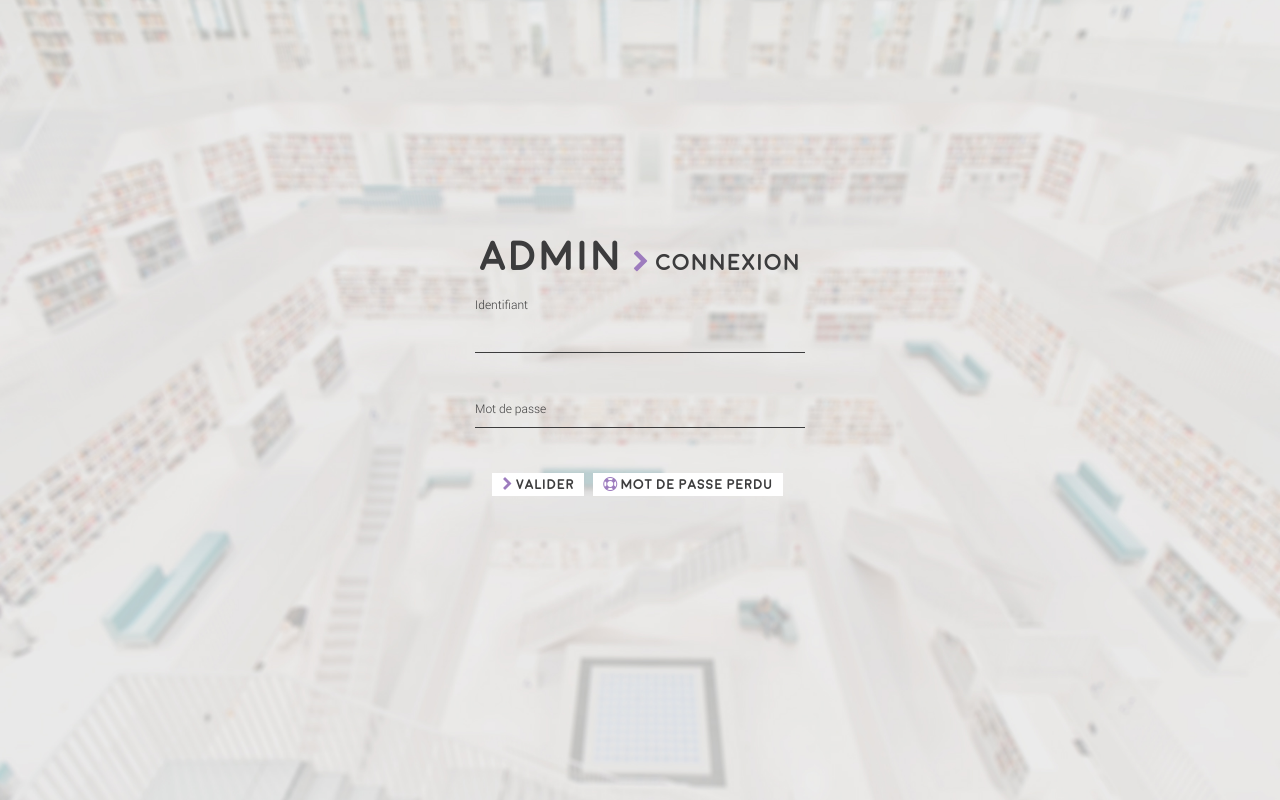
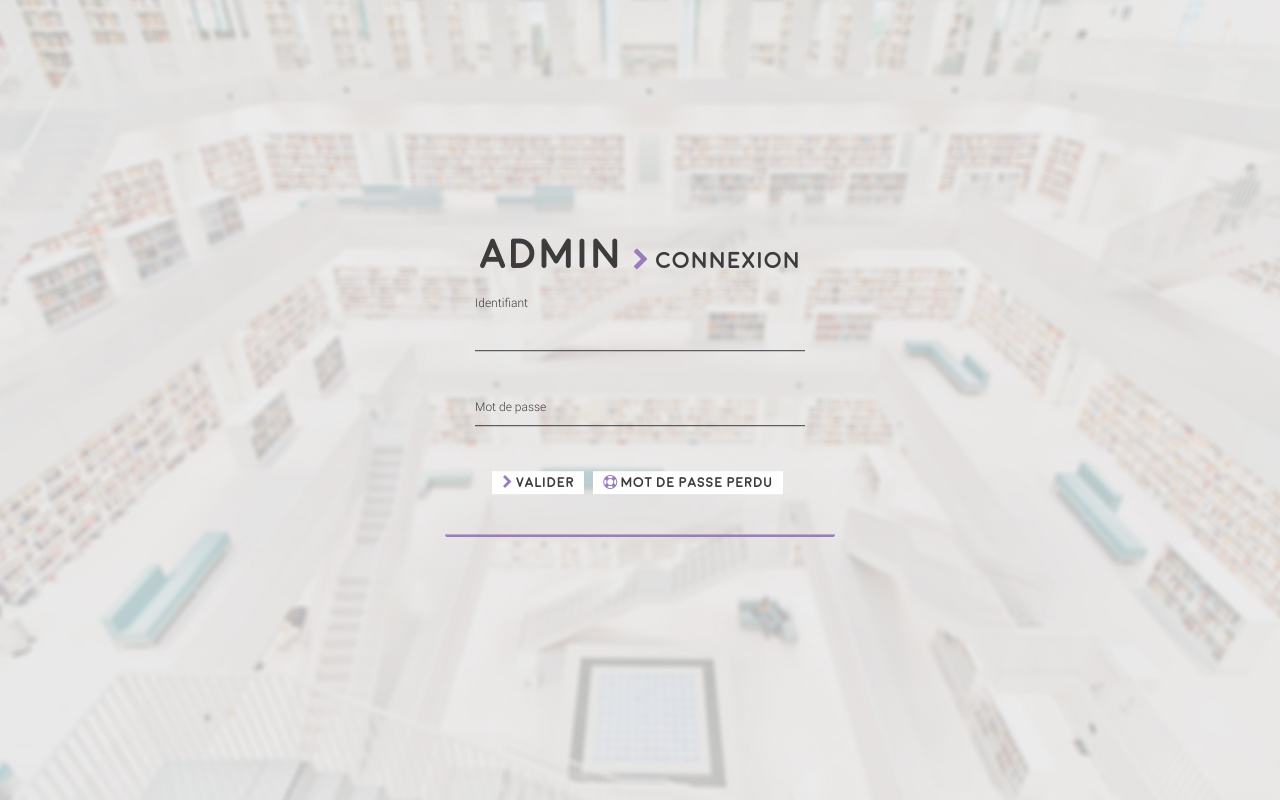
Before and after one commit to Benrajalu/dashboard, a plain HTML site: page index.html in a window 1280 px wide. Drawn offline with Linux system fonts and the light colour scheme; files whose address does not match are found by name.

Commit message:
Completed login screen, again lol.

```diff
--- a/scss/_pages/_login.scss
+++ b/scss/_pages/_login.scss
@@ -19,6 +19,7 @@
 		@include transform(translateX(-50%) translateY(40%));
 		width:100%;
 		max-width: 390px;
+		border-bottom:3px solid $violet;
 		&.ng-hide-add-active{
 			@include opacity(0);
 			@include transform(translateX(-100px) translateY(40%));
@@ -35,7 +36,6 @@
 			@include moon(bold, 42px, $blackText);
 			margin-bottom:35px;
 			position:relative;
-
 			span{
 				font-size: 23px;
 			}
```
Also changed, not shown: css/main.css.
